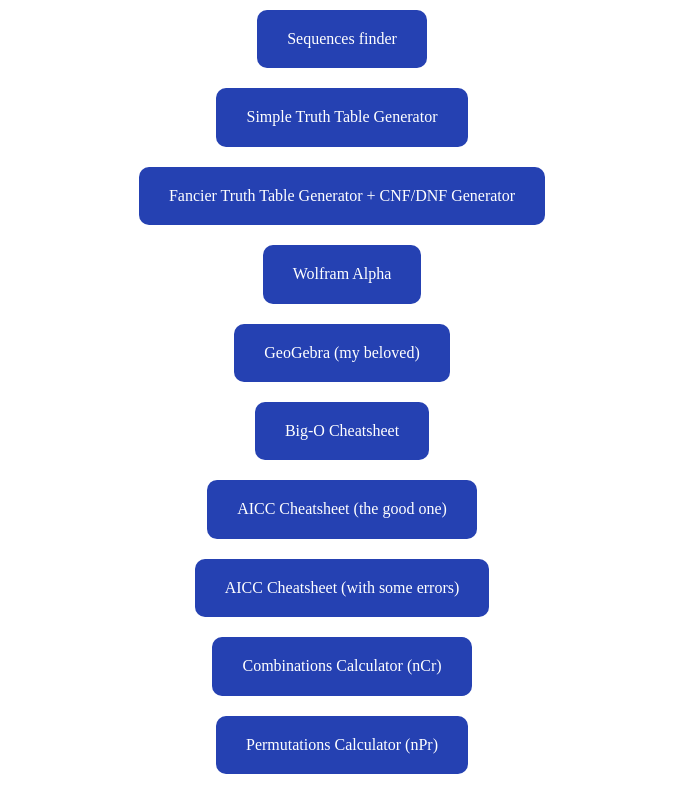
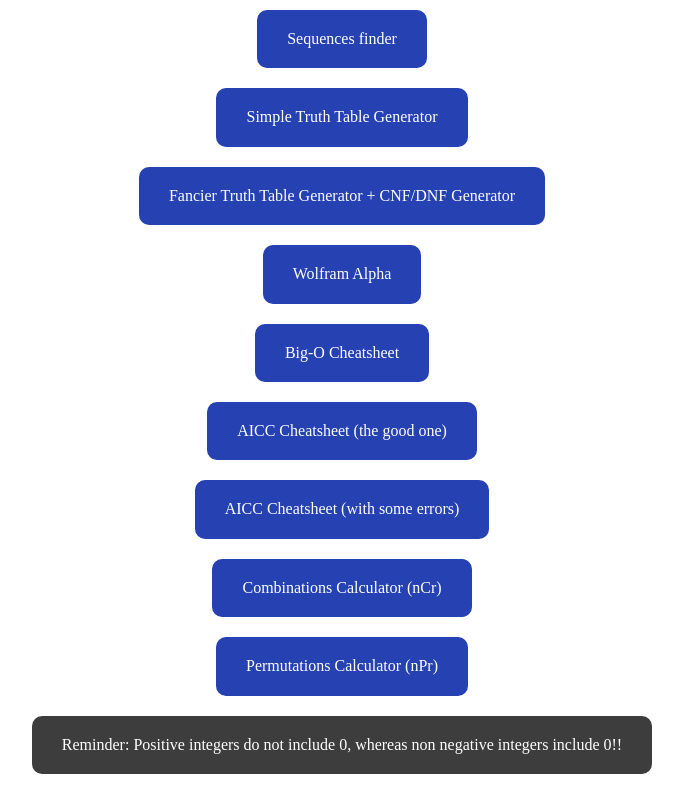
Before and after one commit to ardi-techguy/aicc-tools-ba1, a plain HTML site: page index.html in a window 1280 px wide. Shown: the top 790 px of the page, without its empty margins (298-981 px from the left). Drawn offline with Linux system fonts and the light colour scheme.

Commit message:
Revert "added ggb"
This reverts commit c7eacbe156750c1605c9cee97520e372c2f59e7b.

```diff
--- a/index.html
+++ b/index.html
@@ -16,8 +16,7 @@
             <a class="tool" href="https://web.stanford.edu/class/archive/cs/cs103/cs103.1156/tools/truth-table-tool/">Simple Truth Table Generator</a>
             <a class="tool" href="https://www.erpelstolz.at/gateway/formular-uk-zentral.html">Fancier Truth Table Generator + CNF/DNF Generator</a>
             <a class="tool" href="https://www.wolframalpha.com/">Wolfram Alpha</a>
-            <a class="tool" href="https://www.wolframalpha.com/">GeoGebra (my beloved)</a>
-            <a class="tool" href="https://www.geogebra.org/calculator">Big-O Cheatsheet</a>
+            <a class="tool" href="https://www.bigocheatsheet.com/">Big-O Cheatsheet</a>
             <a class="tool" href="./resources/docs/aicc2.pdf">AICC Cheatsheet (the good one)</a>
             <a class="tool" href="./resources/docs/aicc.pdf">AICC Cheatsheet (with some errors)</a>
             <a class="tool" href="https://www.calculatorsoup.com/calculators/discretemathematics/combinations.php">Combinations Calculator (nCr)</a>
```
